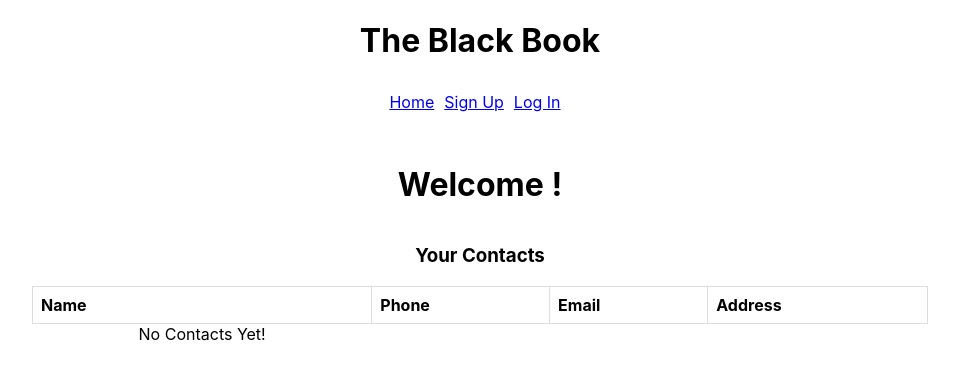
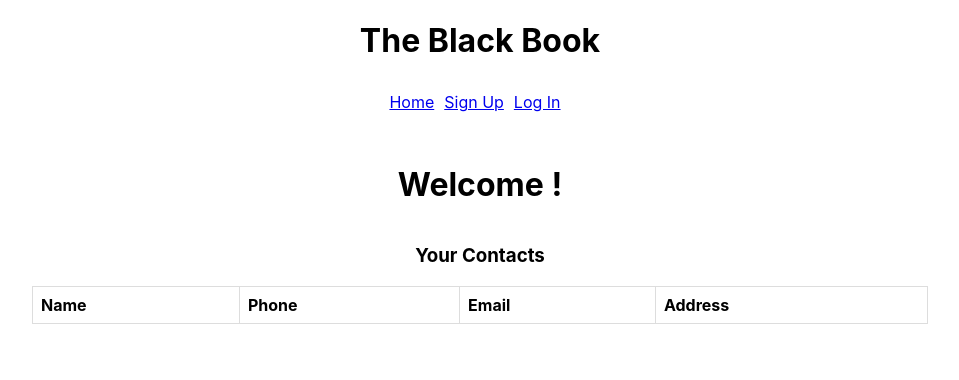
Before and after one commit to markdrehmann/black-book, a React (Create React App) app: page /user in a window 1280 px wide. Shown: the top 380 px of the page, without its empty margins (160-1119 px from the left). Built offline with nearby package versions, Linux system fonts and the light colour scheme.

Commit message:
Added alert if there are no contacts yet

```diff
--- a/src/containers/contactsContainer.js
+++ b/src/containers/contactsContainer.js
@@ -17,7 +17,7 @@ class ContactsContainer extends React.Component {
           </tr>
           </thead>
 
-            {contacts ? <tbody>{contacts.map(contact => <Contact key={contact.id} contact={contact} />)}</tbody> : 'No Contacts Yet!'}
+            {contacts ? <tbody>{contacts.map(contact => <Contact key={contact.id} contact={contact} />)}</tbody> : alert("No Contacts Yet!")}
 
         </table>
           {/* pass contact through contacts.map, also pass edit and delete contacts... */}
```
Also changed, not shown: 1 other file (tests, documents, lock files or other folders).
